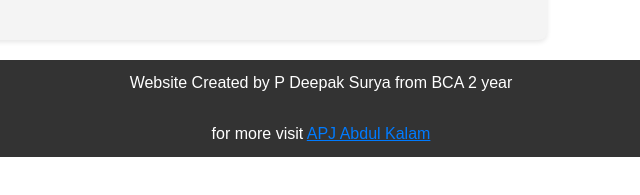
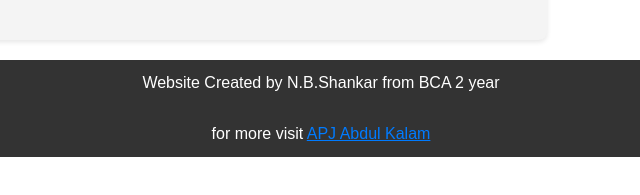
Before and after one commit to ismart8688/fan_tribute, a plain HTML site: page index.html in a window 1280 px wide. Shown: the part 579-774 px from the top of the page, 319-959 px from the left. Drawn offline with Linux system fonts and the light colour scheme.

Commit message:
Update index.html

```diff
--- a/index.html
+++ b/index.html
@@ -35,7 +35,7 @@
   </div>
 </main>
 <footer>
-        <p>Website Created by P Deepak Surya from BCA 2 year</p><br>
+        <p>Website Created by N.B.Shankar from BCA 2 year</p><br>
         <p>for more visit <a href="https://en.wikipedia.org/wiki/A._P._J._Abdul_Kalam">APJ Abdul Kalam</a></p>
 </footer>
   </body>
```
